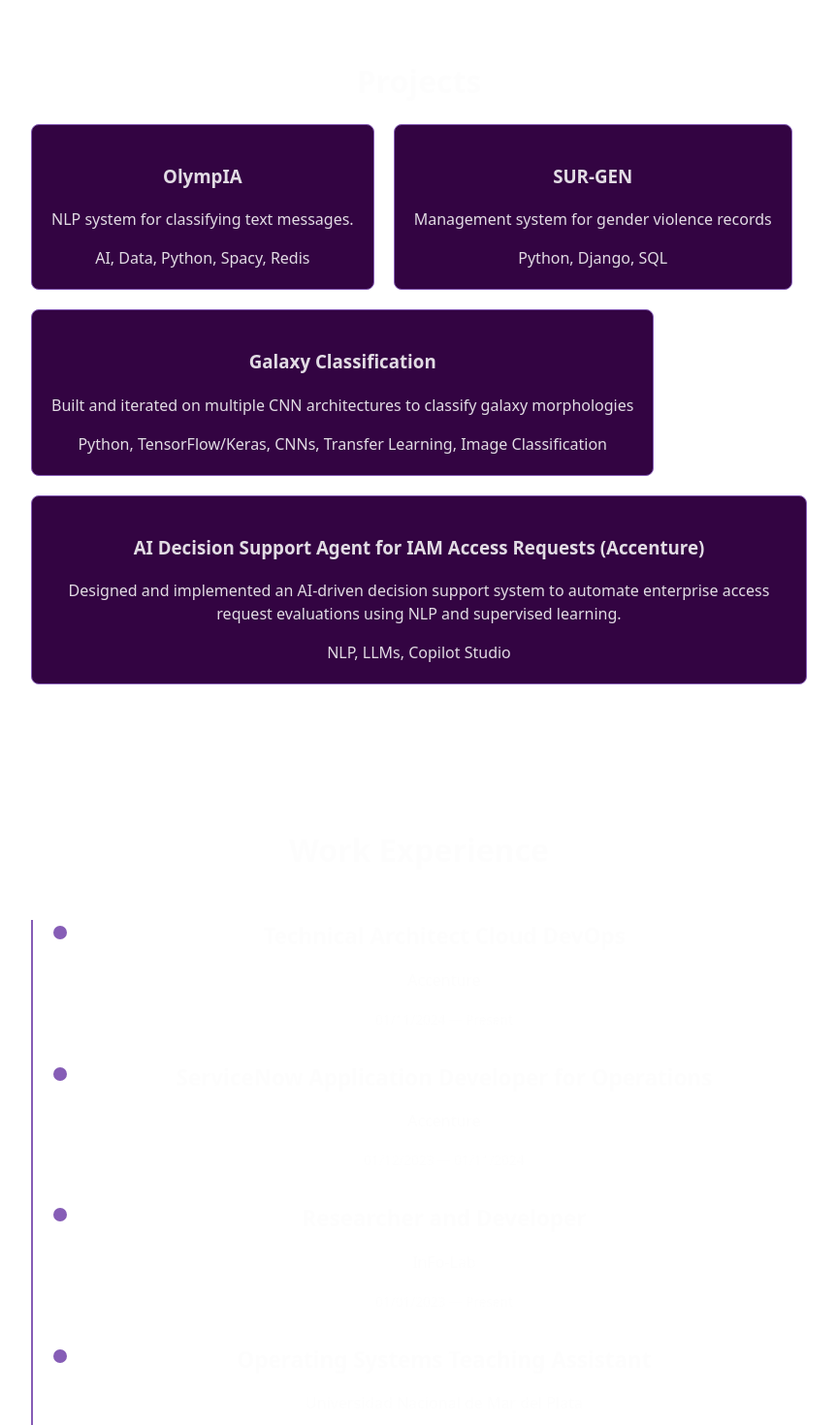
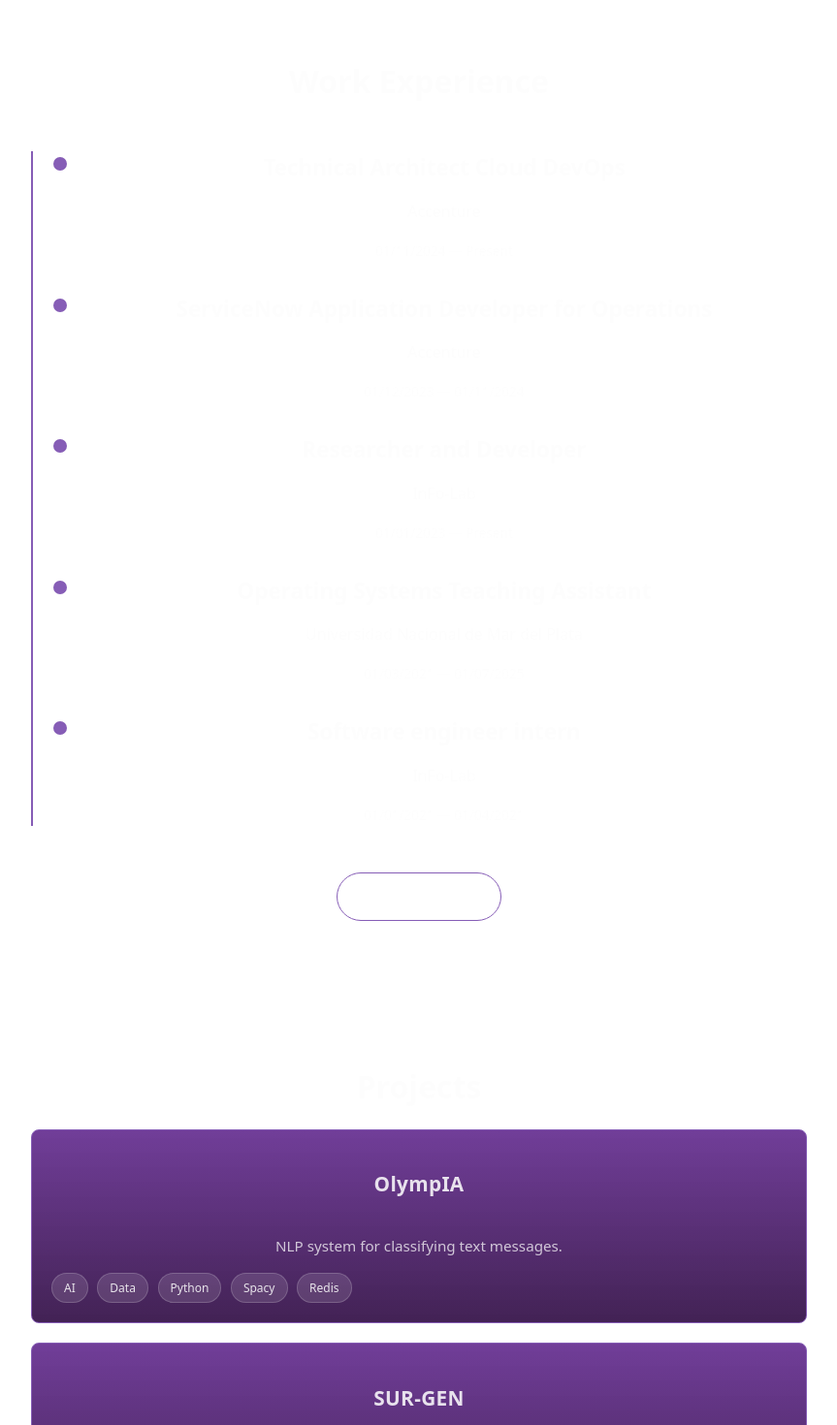
Before and after one commit to valenfernandez/portfolio, a React (Vite) app: page / in a window 1280 px wide. Shown: the part 1280-2750 px from the top of the page at 97% size, without its empty margins (208-1071 px from the left). Built offline with nearby package versions, Linux system fonts and the light colour scheme.

Commit message:
fix: projects layout

```diff
--- a/src/App.jsx
+++ b/src/App.jsx
@@ -17,8 +17,8 @@ function App() {
       <StarsBackground/>
       <Hero/>
       <Skills/>
+      <Experience/>
       <Projects/>
-      <Experience/>
       <Contact/>
     </>
   )
--- a/src/components/ProjectCard.jsx
+++ b/src/components/ProjectCard.jsx
@@ -8,7 +8,11 @@ function ProjectCard({ title, description, tech, repo }) {
     >
       <h3>{title}</h3>
       <p>{description}</p>
-      <span>{tech}</span>
+      <div className="tech">
+        {tech.map(t => (
+          <span key={t}>{t}</span>
+        ))}
+      </div>
     </a>
   );
 }
--- a/src/data/projects.js
+++ b/src/data/projects.js
@@ -3,28 +3,28 @@ export const projects = [
     title: "OlympIA",
     description: "NLP system for classifying text messages.",
     long_description: "",
-    tech: "AI, Data, Python, Spacy, Redis",
+    tech: ['AI', 'Data', 'Python', 'Spacy', 'Redis'],
     repo: "https://github.com/valenfernandez/OlympIA"
   },
   {
     title: "SUR-GEN",
     description: "Management system for gender violence records",
     long_description: "",
-    tech: "Python, Django, SQL",
+    tech: ['Python', 'Django', 'SQL'],
     repo: "https://github.com/valenfernandez/SURGEN"
   },
   {
     title: "Galaxy Classification",
     description: "Built and iterated on multiple CNN architectures to classify galaxy morphologies",
     long_description: "Built and iterated on multiple convolutional neural network architectures to classify galaxy morphologies from image data. Starting with a CNN trained from scratch, I analyzed overfitting behavior and architectural trade-offs, then transitioned to transfer learning using EfficientNetB0 to improve generalization on limited data.",
-    tech: "Python, TensorFlow/Keras, CNNs, Transfer Learning, Image Classification",
+    tech: ['Python', 'TensorFlow', 'Keras', 'CNNs', 'Transfer Learning', 'Image Classification'],
     repo: "https://github.com/valenfernandez/GalaxyMorphology"
   },
   {
     title: "AI Decision Support Agent for IAM Access Requests (Accenture)",
     description: "Designed and implemented an AI-driven decision support system to automate enterprise access request evaluations using NLP and supervised learning.",
     long_description: "",
-    tech: "NLP, LLMs, Copilot Studio",
+    tech: ["NLP", "LLMs", "Copilot Studio"],
     repo: ""
   },
 
--- a/src/index.css
+++ b/src/index.css
@@ -94,19 +94,26 @@ button:focus-visible {
 }
 
 .project-grid {
-  display: flex;
+  display: grid;
   flex-wrap: wrap;
   gap: 20px;
 }
 
 .project-card {
-  display: block;
+  display: flex;
+  flex-direction: column;
   padding: 20px;
   border: 1px solid #865db6;
   border-radius: 8px;
-  background-color: #330442;
+
   color: inherit;
   text-decoration: none;
+
+   background: linear-gradient(
+    180deg,
+    rgba(88, 28, 135, 0.85),
+    rgba(46, 10, 66, 0.9)
+  );
 
   transition:
     transform 0.25s ease,
@@ -116,6 +123,36 @@ button:focus-visible {
 .project-card:hover {
   transform: translateY(-6px);
   box-shadow: 0 10px 25px rgba(0, 0, 0, 0.35);
+}
+
+.project-card h3 {
+  font-size: 1.3rem;
+  font-weight: 600;
+  letter-spacing: 0.3px;
+}
+.project-card p {
+  font-size: 0.95rem;
+  opacity: 0.85;
+  line-height: 1.6;
+}
+
+.tech {
+  display: flex;
+  flex-wrap: wrap;
+  gap: 0.6rem;
+}
+
+.tech span {
+  padding: 0.35rem 0.75rem;
+  font-size: 0.75rem;
+  font-weight: 500;
+
+  border-radius: 999px;
+
+  background: rgba(255, 255, 255, 0.12);
+  border: 1px solid rgba(255, 255, 255, 0.18);
+
+  white-space: nowrap;
 }
 
 .section {
```
